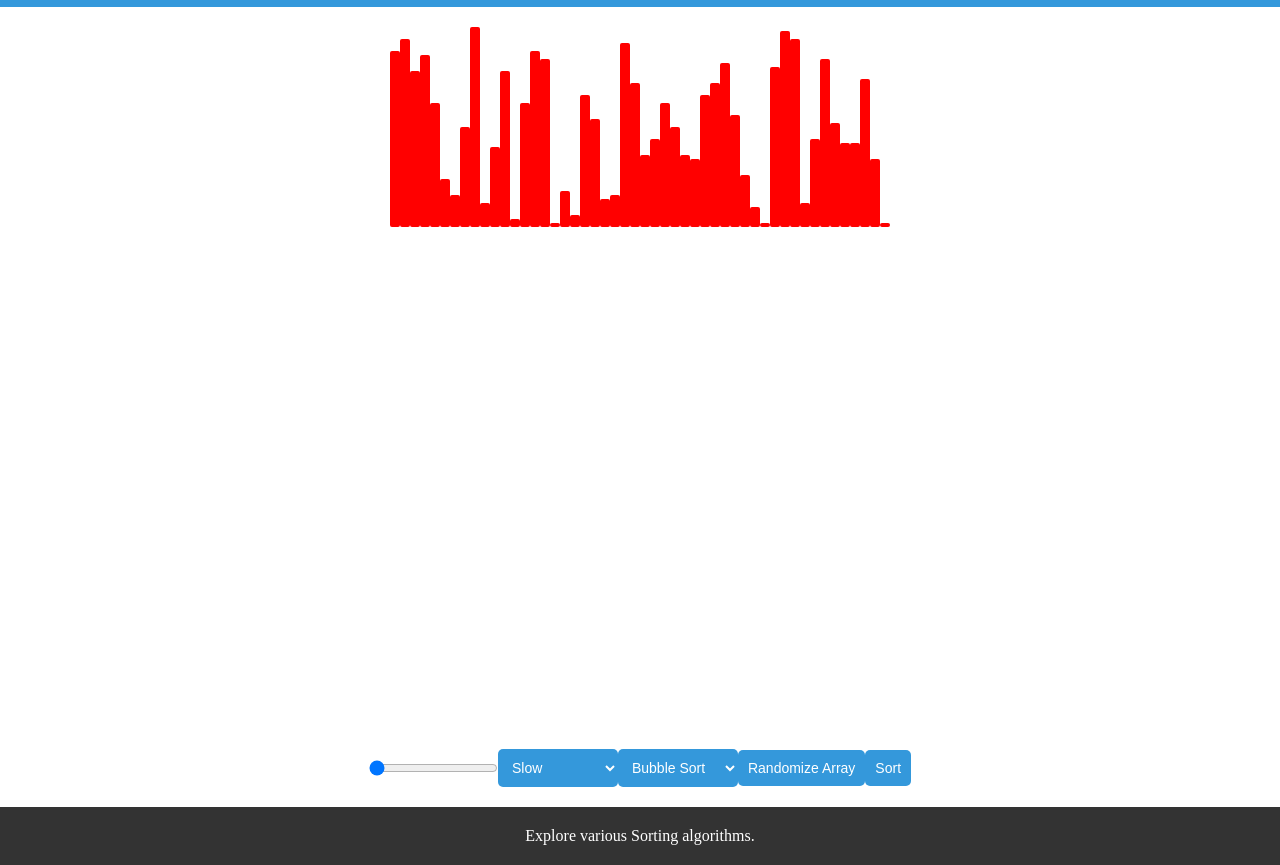
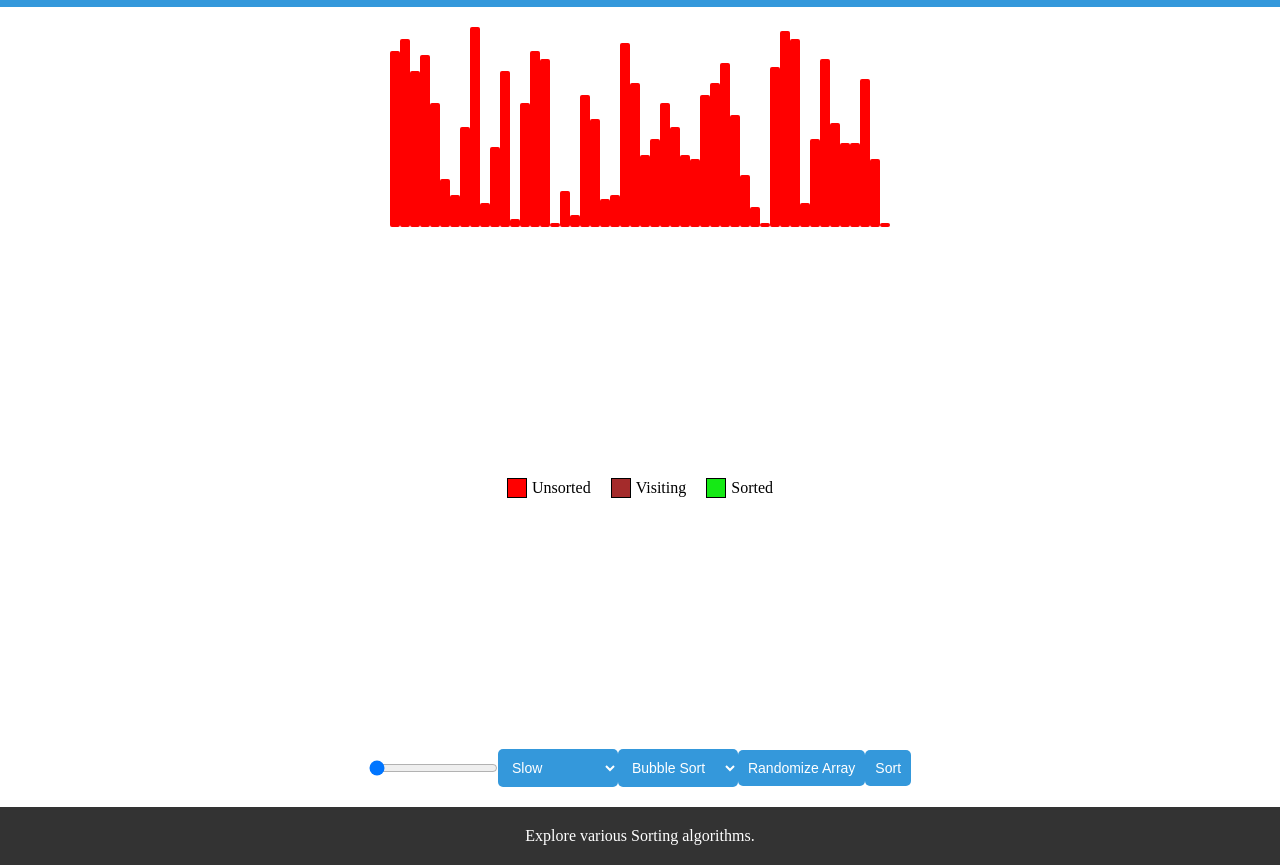
Before and after one commit to Arya-1181/Algorithm_visualizer, a plain HTML site: page sorting/index.html in a window 1280 px wide. Shown: the part 84-949 px from the top of the page. Drawn offline with Linux system fonts and the light colour scheme.

Commit message:
updating sorting algo

```diff
--- a/sorting/index.html
+++ b/sorting/index.html
@@ -16,6 +16,21 @@
     </header>
     <div class="container">
       <div class="bars_container" id="bars_container"></div>
+
+      <div class="legend">
+        <div class="legend-item">
+          <div class="legend-color legend-unsorted"></div>
+          <span>Unsorted</span>
+        </div>
+        <div class="legend-item">
+          <div class="legend-color legend-swap"></div>
+          <span>Visiting</span>
+        </div>
+        <div class="legend-item">
+          <div class="legend-color legend-sorted"></div>
+          <span>Sorted</span>
+        </div>
+      </div>
 
       <div class="buttons_container">
         <input
--- a/sorting/style.css
+++ b/sorting/style.css
@@ -114,3 +114,35 @@
   #select_target_btn, #remove_target_btn {
   margin-left: 10px;
 }
+
+.legend {
+  display: flex;
+  align-items: center;
+  margin-top: 20px;
+  margin-left: 20px;
+}
+
+.legend-item {
+  display: flex;
+  align-items: center;
+  margin-right: 20px;
+}
+
+.legend-color {
+  width: 20px;
+  height: 20px;
+  margin-right: 5px;
+  border: 1px solid #000;
+}
+
+.legend-unsorted {
+  background-color: red;
+}
+
+.legend-swap {
+  background-color: rgb(164, 43, 43);
+}
+
+.legend-sorted {
+  background-color: rgb(21, 233, 21);
+}
```
